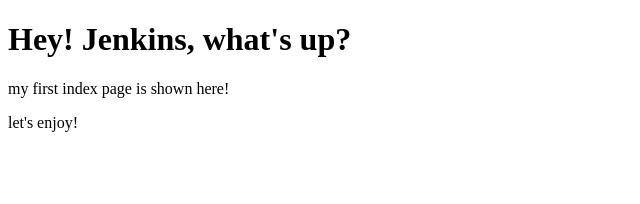
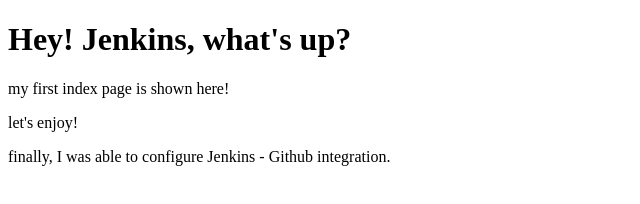
Before and after one commit to kanoloa/sampleJava, a plain HTML site: page index.html in a window 1280 px wide. Shown: the whole page, without its empty margins (0-640 px from the left). Drawn offline with Linux system fonts and the light colour scheme.

Commit message:
Update index.html:  Github - Jenkins Integration, initial setup done.

```diff
--- a/index.html
+++ b/index.html
@@ -8,5 +8,6 @@
     <h1>Hey! Jenkins, what's up?</h1>
     <p>my first index page is shown here!</p>
     <p>let's enjoy!</p>
+    <p>finally, I was able to configure Jenkins - Github integration.</p>
   </body>
 </html>
```
